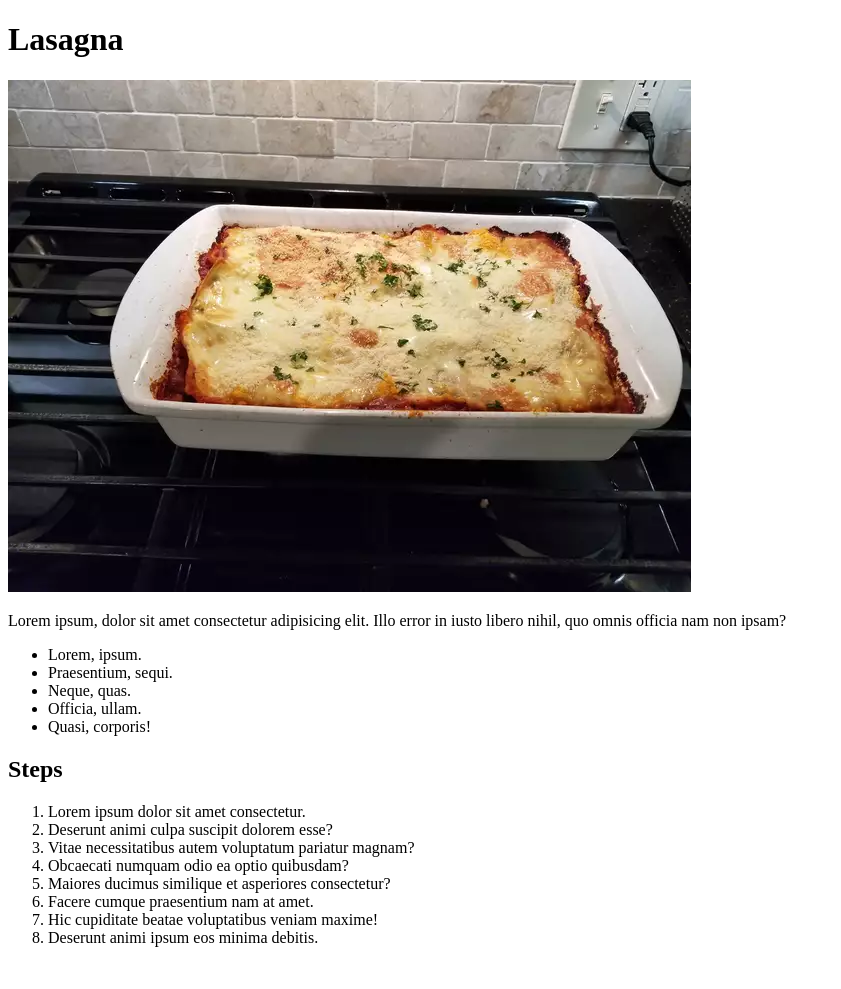
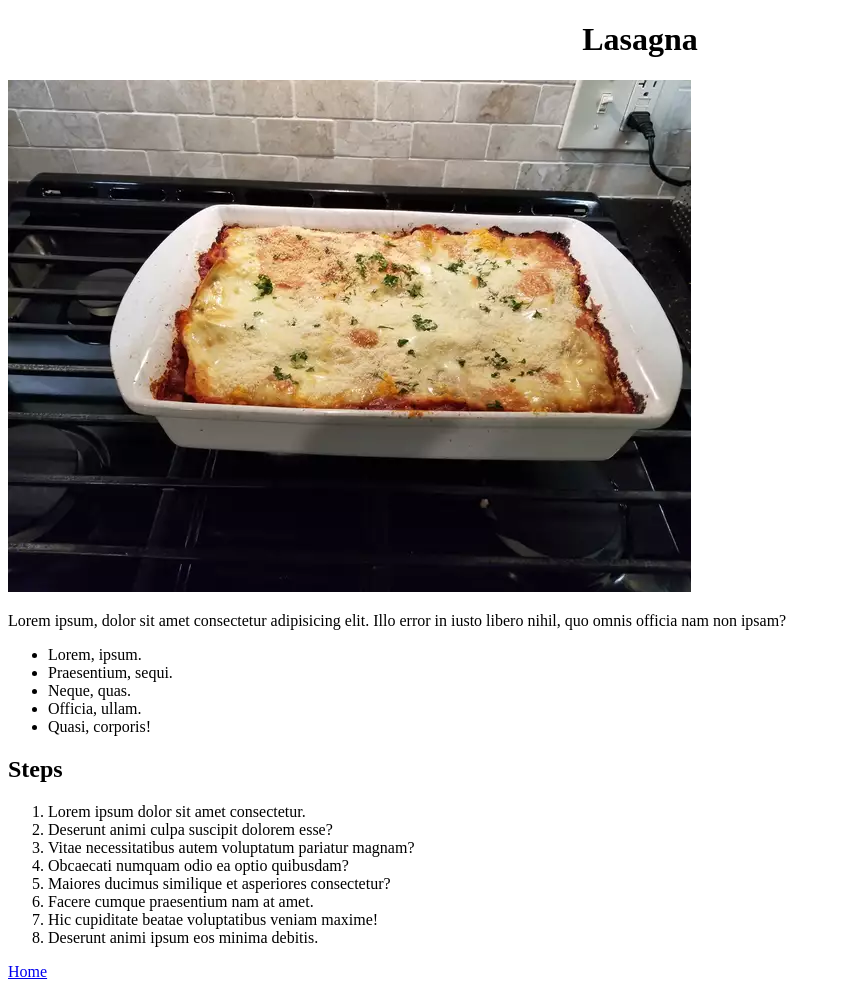
Before and after one commit to Lisek282/odin-recipes, a plain HTML site: page recipes/lasagna.html in a window 1280 px wide. Shown: the whole page, without its empty margins (0-841 px from the left). Before the commit the page ends 963 px from the top, so only its background shows below. Drawn offline with Linux system fonts and the light colour scheme.

Commit message:
Add style link

```diff
--- a/recipes/lasagna.html
+++ b/recipes/lasagna.html
@@ -4,6 +4,7 @@
   <meta charset="UTF-8">
   <meta http-equiv="X-UA-Compatible" content="IE=edge">
   <meta name="viewport" content="width=device-width, initial-scale=1.0">
+  <link rel="stylesheet" href="../style.css">
   <title>Lasagna recipe</title>
 </head>
 <body>
@@ -34,5 +35,7 @@
     <li>Deserunt animi ipsum eos minima debitis.</li>
   </ol>
 
+  <a href="../index.html">Home</a>
+
 </body>
 </html>
```
Also changed, not shown: index.html (+1 -0 lines), recipes/recipe2.html (+3 -0 lines), recipes/recipe3.html (+2 -0 lines).
